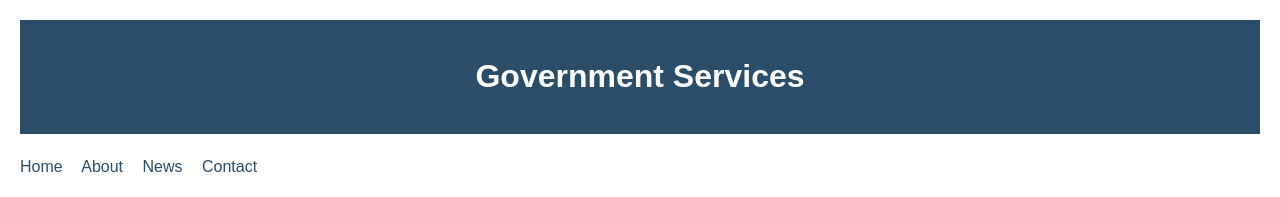
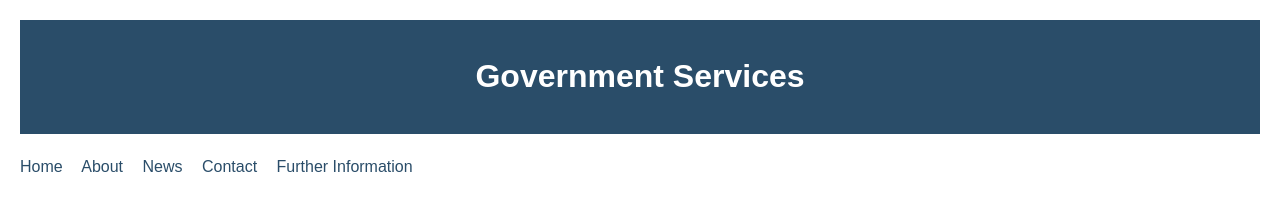
Before and after one commit to BareknuckleBill/BareknuckleBill.github.io, a plain HTML site: page services.html in a window 1280 px wide. Shown: the top 197 px of the page. Drawn offline with Linux system fonts and the light colour scheme.

Commit message:
Update services.html

```diff
--- a/services.html
+++ b/services.html
@@ -62,6 +62,7 @@
         <a href="about.html">About</a>
         <a href="news.html">News</a>
         <a href="contact.html">Contact</a>
+        <a href="buffer.html">Further Information</a>
     </nav>
     <main>
         <h2>Public Services</h2>
```
